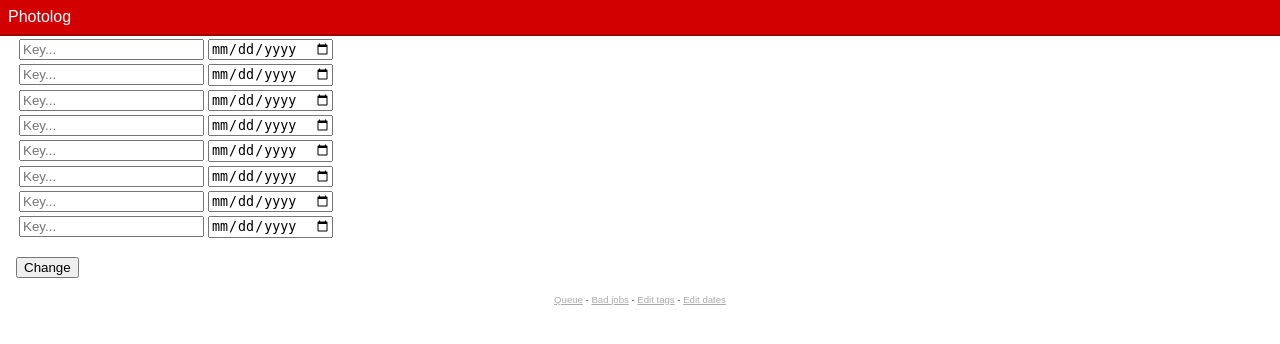
After one commit to jjdelc/Photolog, a Flask app: page /edit/dates/ in a window 1280 px wide. The commit adds this page. Shown: the top 344 px of the page. Run offline with Flask 2, Linux system fonts and the light colour scheme; parts of the project's set-up code (start-up, migrations or seed data) failed here and were passed over; some libraries are stand-ins or nearby versions.

Commit message:
Edit dates

```diff
--- a/photolog/web/main.py
+++ b/photolog/web/main.py
@@ -174,7 +174,7 @@ def get_key(url):
     return url.split('/')[-2]
 
 
-@app.route('/tags/edit/', methods=['GET', 'POST'])
+@app.route('/edit/tags/', methods=['GET', 'POST'])
 def mass_tag():
     if request.method == 'GET':
         return render_template('mass_tag.html')
@@ -191,6 +191,27 @@ def mass_tag():
                 'attempt': 0
             })
         return redirect('/')
+
+
+@app.route('/edit/dates/', methods=['GET', 'POST'])
+def edit_dates():
+    if request.method == 'GET':
+        return render_template('edit_dates.html')
+    else:
+        changes = []
+        for field_n in range(1, 9):
+            key = request.form.get('key_%s' % field_n)
+            date = request.form.get('date_%s' % field_n)
+            if key and date:
+                changes.append((key.strip(), datetime.strptime(date, '%Y-%m-%d')))
+        if changes:
+            queue.append({
+                'type': 'edit-dates',
+                'key': uuid.uuid4().hex,
+                'changes': changes,
+                'attempt': 0
+            })
+        return redirect('/edit/dates/')
 
 
 @app.route('/tags/<string:tag_list>/')
--- a/photolog/web/templates/base.html
+++ b/photolog/web/templates/base.html
@@ -20,7 +20,9 @@
 <footer class="main-footer">
     <p>
         <a href="/jobs/">Queue</a> -
-        <a href="/jobs/bad/">Bad jobs</a>
+        <a href="/jobs/bad/">Bad jobs</a> -
+        <a href="/edit/tags/">Edit tags</a> -
+        <a href="/edit/dates/">Edit dates</a>
     </p>
 </footer>
 </body>
--- a/photolog/web/templates/detail.html
+++ b/photolog/web/templates/detail.html
@@ -29,6 +29,7 @@
 <dt>Uploaded</dt>
 <dd>{{ picture.upload_date }}</dd>
 <dt>Camera</dt><dd>{{ picture.camera }}</dd>
+<dt>Key</dt><dd>{{ picture.key }}</dd>
 </dl>
 
 <dl class="permalinks">
--- /dev/null
+++ b/photolog/web/templates/edit_dates.html
@@ -0,0 +1,20 @@
+{% extends "base.html" %}
+{% block content %}
+<section class="extra-info">
+<form method="post">
+    <table>
+        <tr><td><input name="key_1" placeholder="Key..."/></td><td><input type="date" name="date_1" placeholder="YYYY-MM-DD"/> </td></tr>
+        <tr><td><input name="key_2" placeholder="Key..."/></td><td><input type="date" name="date_2" placeholder="YYYY-MM-DD"/> </td></tr>
+        <tr><td><input name="key_3" placeholder="Key..."/></td><td><input type="date" name="date_3" placeholder="YYYY-MM-DD"/> </td></tr>
+        <tr><td><input name="key_4" placeholder="Key..."/></td><td><input type="date" name="date_4" placeholder="YYYY-MM-DD"/> </td></tr>
+        <tr><td><input name="key_5" placeholder="Key..."/></td><td><input type="date" name="date_5" placeholder="YYYY-MM-DD"/> </td></tr>
+        <tr><td><input name="key_6" placeholder="Key..."/></td><td><input type="date" name="date_6" placeholder="YYYY-MM-DD"/> </td></tr>
+        <tr><td><input name="key_7" placeholder="Key..."/></td><td><input type="date" name="date_7" placeholder="YYYY-MM-DD"/> </td></tr>
+        <tr><td><input name="key_8" placeholder="Key..."/></td><td><input type="date" name="date_8" placeholder="YYYY-MM-DD"/> </td></tr>
+    </table>
+    <p>
+        <input type="submit" value="Change">
+    </p>
+</form>
+</section>
+{% endblock %}
```
Also changed, not shown: photolog/db.py (+11 -0 lines), photolog/queue/jobs.py (+22 -0 lines), tests/test_jobs.py (+56 -0 lines).
